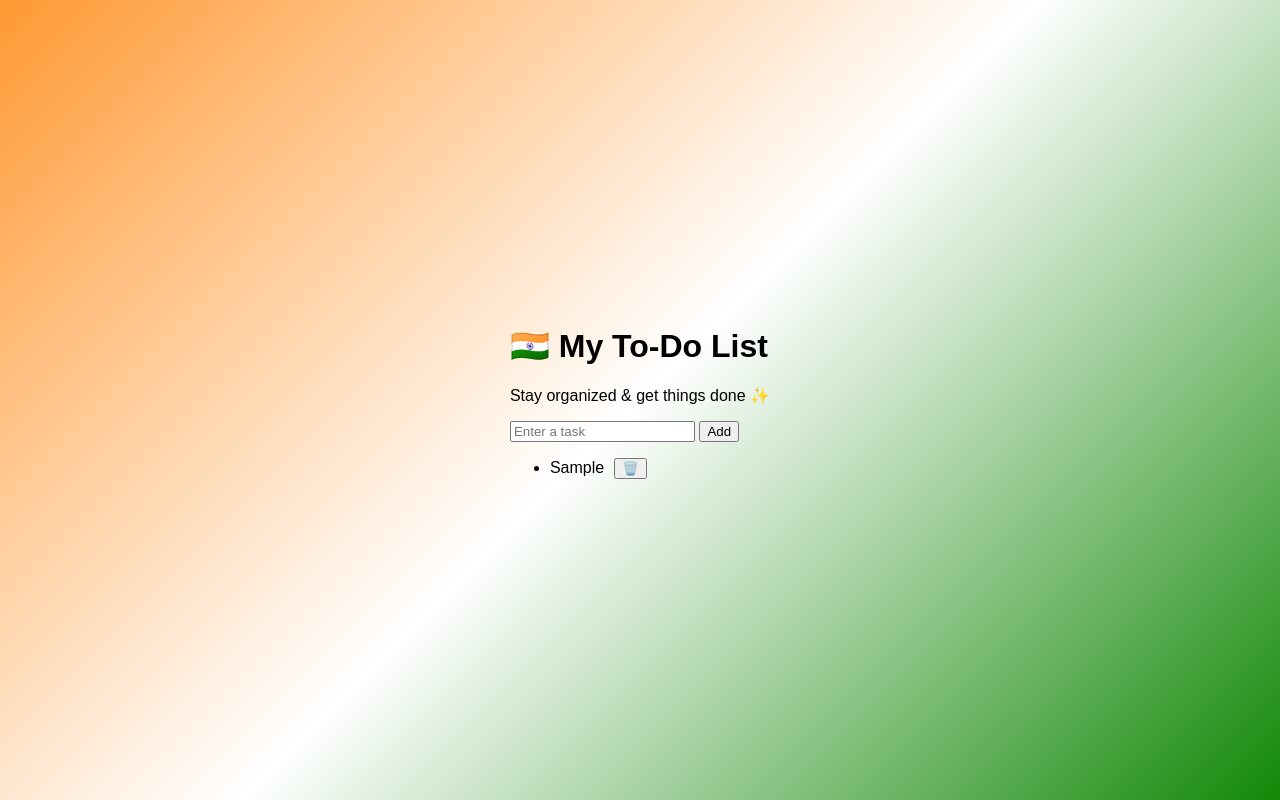
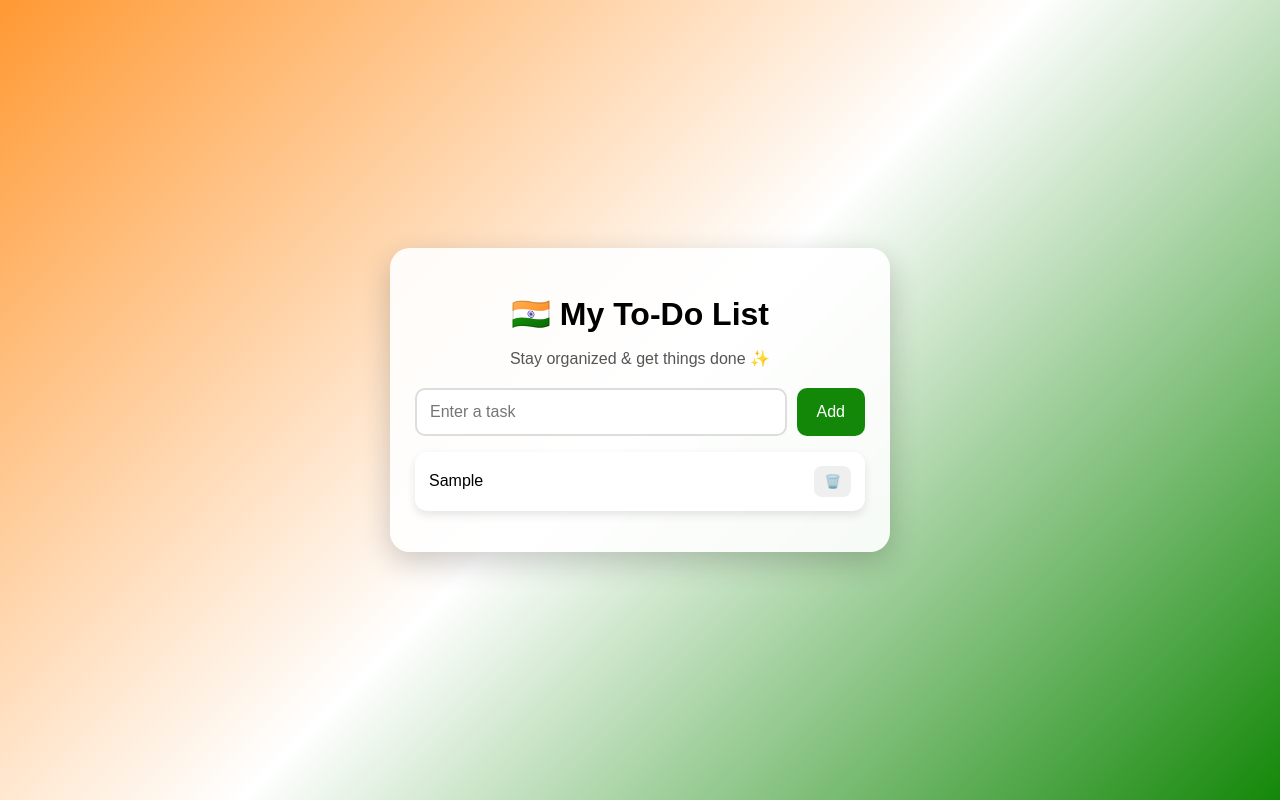
Before and after one commit to abhinavb1655-spec/my-todo-app, a plain HTML site: page index.html in a window 1280 px wide. Both pictures are taken after typing "Sample" into the empty fields and a click on the button "Add". Drawn offline with Linux system fonts and the light colour scheme.

Commit message:
Refactor CSS for layout and styling improvements

```diff
--- a/style.css
+++ b/style.css
@@ -1,3 +1,7 @@
+* {
+    box-sizing: border-box;
+}
+
 body {
     margin: 0;
     min-height: 100vh;
@@ -6,19 +10,102 @@ body {
     background: linear-gradient(
         135deg,
         #ff9933,
-        #ffffff 50%,
+        #ffffff,
         #138808
     );
 
     display: flex;
     justify-content: center;
     align-items: center;
+    padding: 20px;
 }
 
-.todo-container {
-    background: rgba(255, 255, 255, 0.88);
-    backdrop-filter: blur(10px);
+.app {
+    width: 100%;
+    max-width: 500px;
+    background: rgba(255, 255, 255, 0.9);
+    padding: 25px;
     border-radius: 20px;
-    padding: 25px;
     box-shadow: 0 10px 30px rgba(0,0,0,0.2);
 }
+
+h1 {
+    text-align: center;
+    margin-bottom: 5px;
+}
+
+.subtitle {
+    text-align: center;
+    color: #555;
+}
+
+.input-area {
+    display: flex;
+    gap: 10px;
+    margin-top: 20px;
+}
+
+#task {
+    flex: 1;
+    padding: 13px;
+    border: 2px solid #ddd;
+    border-radius: 10px;
+    font-size: 16px;
+}
+
+.input-area button {
+    padding: 13px 20px;
+    border: none;
+    border-radius: 10px;
+    background: #138808;
+    color: white;
+    font-size: 16px;
+    cursor: pointer;
+}
+
+.input-area button:hover {
+    transform: scale(1.05);
+}
+
+ul {
+    padding: 0;
+    list-style: none;
+}
+
+li {
+    background: white;
+    margin-top: 12px;
+    padding: 14px;
+    border-radius: 12px;
+    display: flex;
+    align-items: center;
+    gap: 10px;
+    box-shadow: 0 4px 10px rgba(0,0,0,0.1);
+}
+
+li span {
+    flex: 1;
+    word-break: break-word;
+}
+
+li button {
+    border: none;
+    border-radius: 8px;
+    padding: 8px 10px;
+    cursor: pointer;
+}
+
+.edit-btn {
+    background: #ff9933;
+    color: white;
+}
+
+.delete-btn {
+    background: #e53935;
+    color: white;
+}
+
+.completed {
+    text-decoration: line-through;
+    opacity: 0.6;
+}
```
